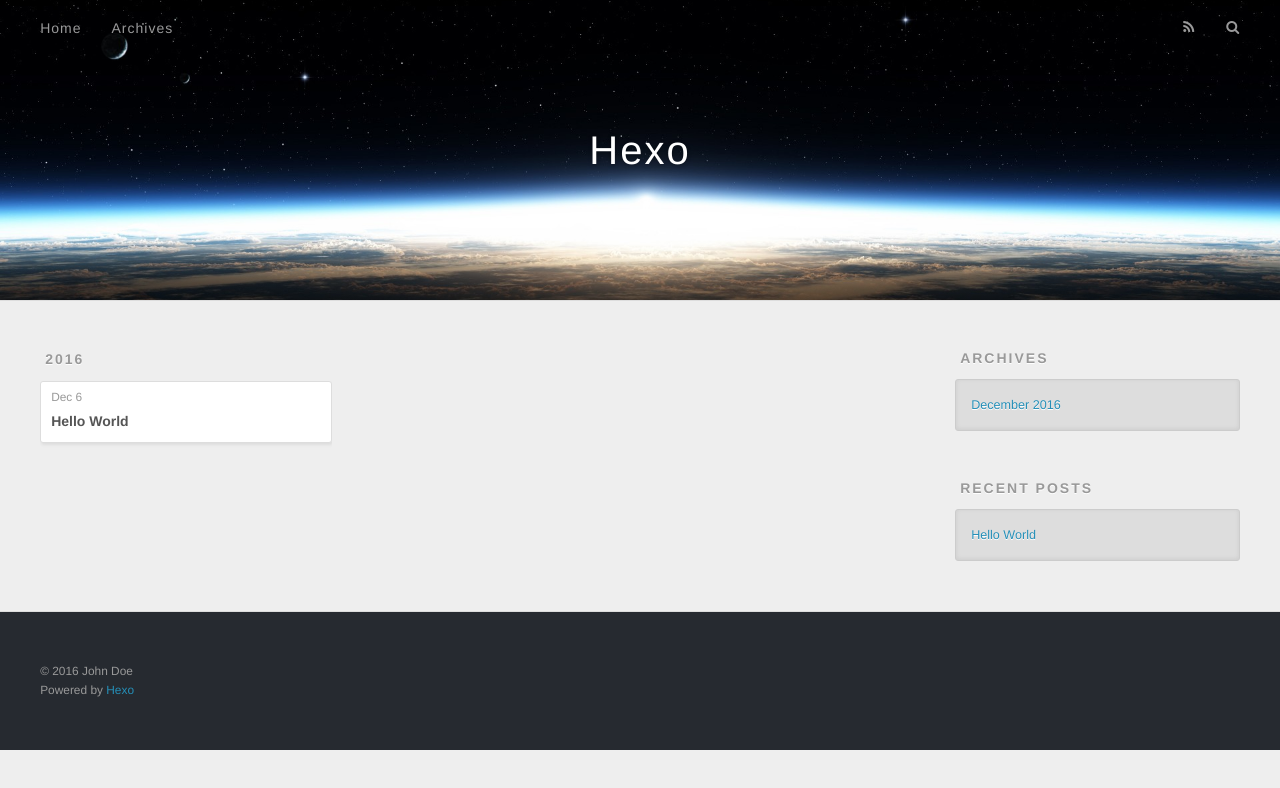
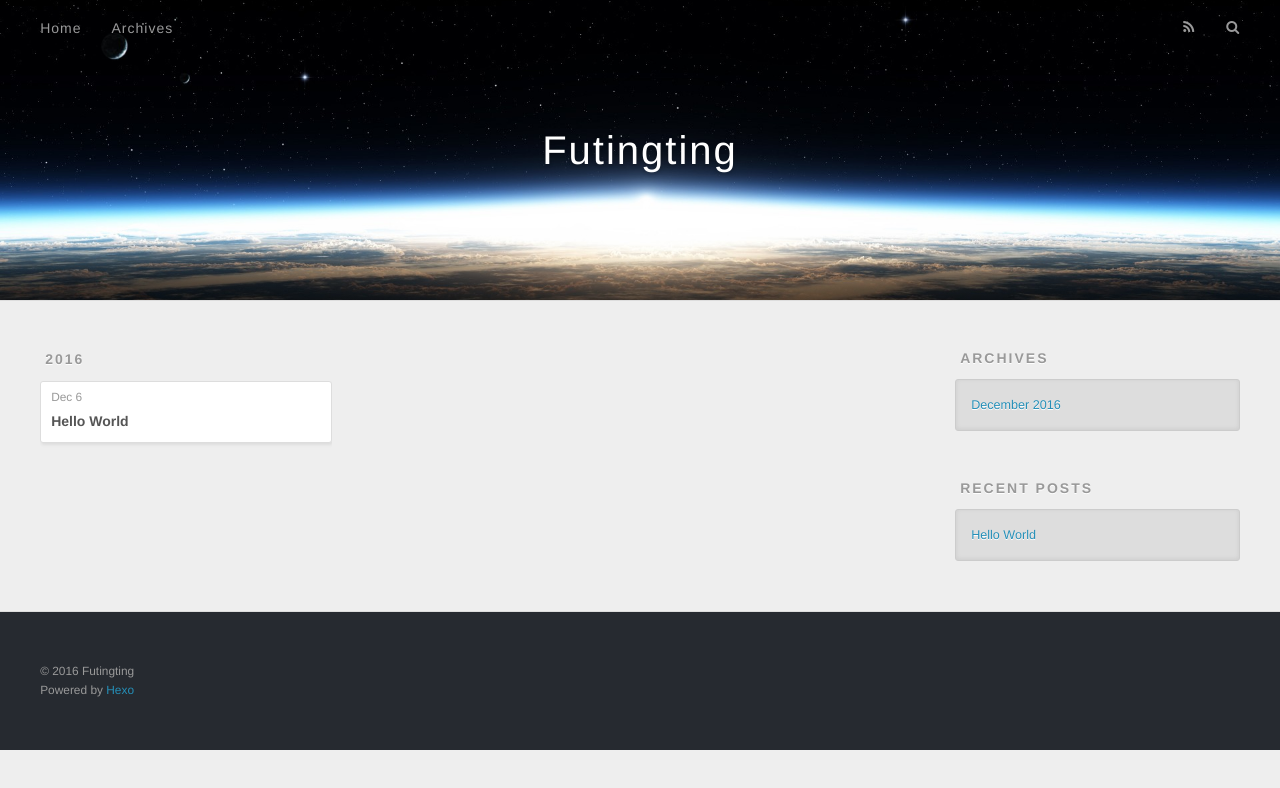
Before and after one commit to futingting/futingting.github.io, a plain HTML site: page archives/2016/12/index.html in a window 1280 px wide. Drawn offline with nearby package versions, Linux system fonts and the light colour scheme.

Commit message:
Site updated: 2016-12-06 17:53:20

```diff
--- a/archives/2016/12/index.html
+++ b/archives/2016/12/index.html
@@ -3,16 +3,16 @@
 <head>
   <meta charset="utf-8">
 
-  <title>Archives: 2016/12 | Hexo</title>
+  <title>Archives: 2016/12 | Futingting</title>
   <meta name="viewport" content="width=device-width, initial-scale=1, maximum-scale=1">
   <meta property="og:type" content="website">
-<meta property="og:title" content="Hexo">
+<meta property="og:title" content="Futingting">
 <meta property="og:url" content="http://yoursite.com/archives/2016/12/index.html">
-<meta property="og:site_name" content="Hexo">
+<meta property="og:site_name" content="Futingting">
 <meta name="twitter:card" content="summary">
-<meta name="twitter:title" content="Hexo">
+<meta name="twitter:title" content="Futingting">
 
-    <link rel="alternate" href="/atom.xml" title="Hexo" type="application/atom+xml">
+    <link rel="alternate" href="/atom.xml" title="Futingting" type="application/atom+xml">
 
 
     <link rel="icon" href="/favicon.png">
@@ -33,7 +33,7 @@
   <div id="header-outer" class="outer">
     <div id="header-title" class="inner">
       <h1 id="logo-wrap">
-        <a href="/" id="logo">Hexo</a>
+        <a href="/" id="logo">Futingting</a>
       </h1>
 
     </div>
@@ -137,7 +137,7 @@
 
   <div class="outer">
     <div id="footer-info" class="inner">
-      &copy; 2016 John Doe<br>
+      &copy; 2016 Futingting<br>
       Powered by <a href="http://hexo.io/" target="_blank">Hexo</a>
     </div>
   </div>
```
Also changed, not shown: 2016/12/06/hello-world/index.html (+6 -6 lines), archives/2016/index.html (+7 -7 lines), archives/index.html (+7 -7 lines), index.html (+8 -8 lines).
